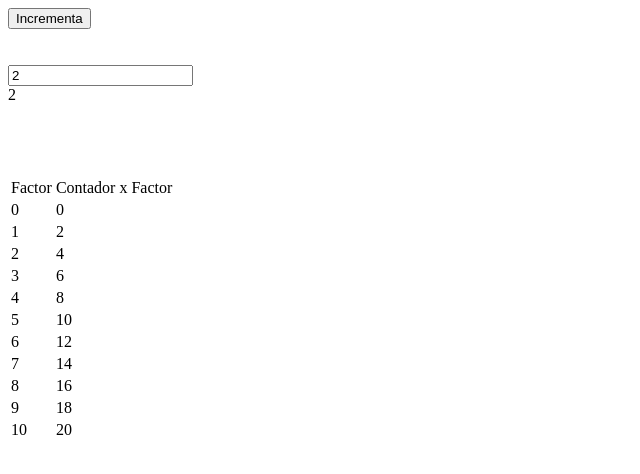
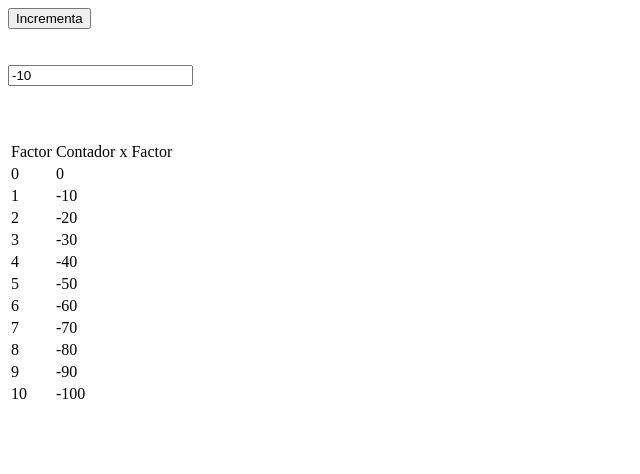
Before and after one commit to junquera/learn_jquery, a plain HTML site: page index.html in a window 1280 px wide. Both pictures are taken after a click on the button "Incrementa". Shown: the whole page, without its empty margins (0-640 px from the left). Drawn offline with Linux system fonts and the light colour scheme.

Commit message:
ajax increment value

```diff
--- /dev/null
+++ b/increment.json
@@ -0,0 +1,3 @@
+{
+  "value": -10
+}
--- a/index.html
+++ b/index.html
@@ -9,7 +9,6 @@
     <br>
     <br>
     <input id="contador" type="number" value="0"></input>
-    <div id="contadiv">0</div>
     <br>
     <br>
     <br>
--- a/main.js
+++ b/main.js
@@ -1,5 +1,3 @@
-var incrementValue = 2;
-
 function tablaMult(){
 
   var contador = Number.parseInt($('#contador').val());
@@ -16,13 +14,16 @@ function tablaMult(){
 
 function incrementaContador(){
 
-  var contador = Number.parseInt($('#contador').val());
-  $('#contador').val(contador + incrementValue);
+  $.get('increment.json', function( data ){
+    var incrementValue = data.value;
 
-  var contadiv = Number.parseInt($('#contadiv').text());
-  $('#contadiv').text(contador + incrementValue);
+    var contador = Number.parseInt($('#contador').val());
+    $('#contador').val(contador + incrementValue);
 
-  tablaMult();
+    tablaMult();
+
+  });
+
 
 }
 
@@ -50,9 +51,6 @@ function loadPage(){
 
   $('#incrementa').on("click", function(){
 
-    console.log("#contador value (val): ", $('#contador').val());
-    console.log("#contadiv value (text): ", $('#contadiv').text());
-
     incrementaContador();
 
   });
```
Also changed, not shown: 1 other file.
